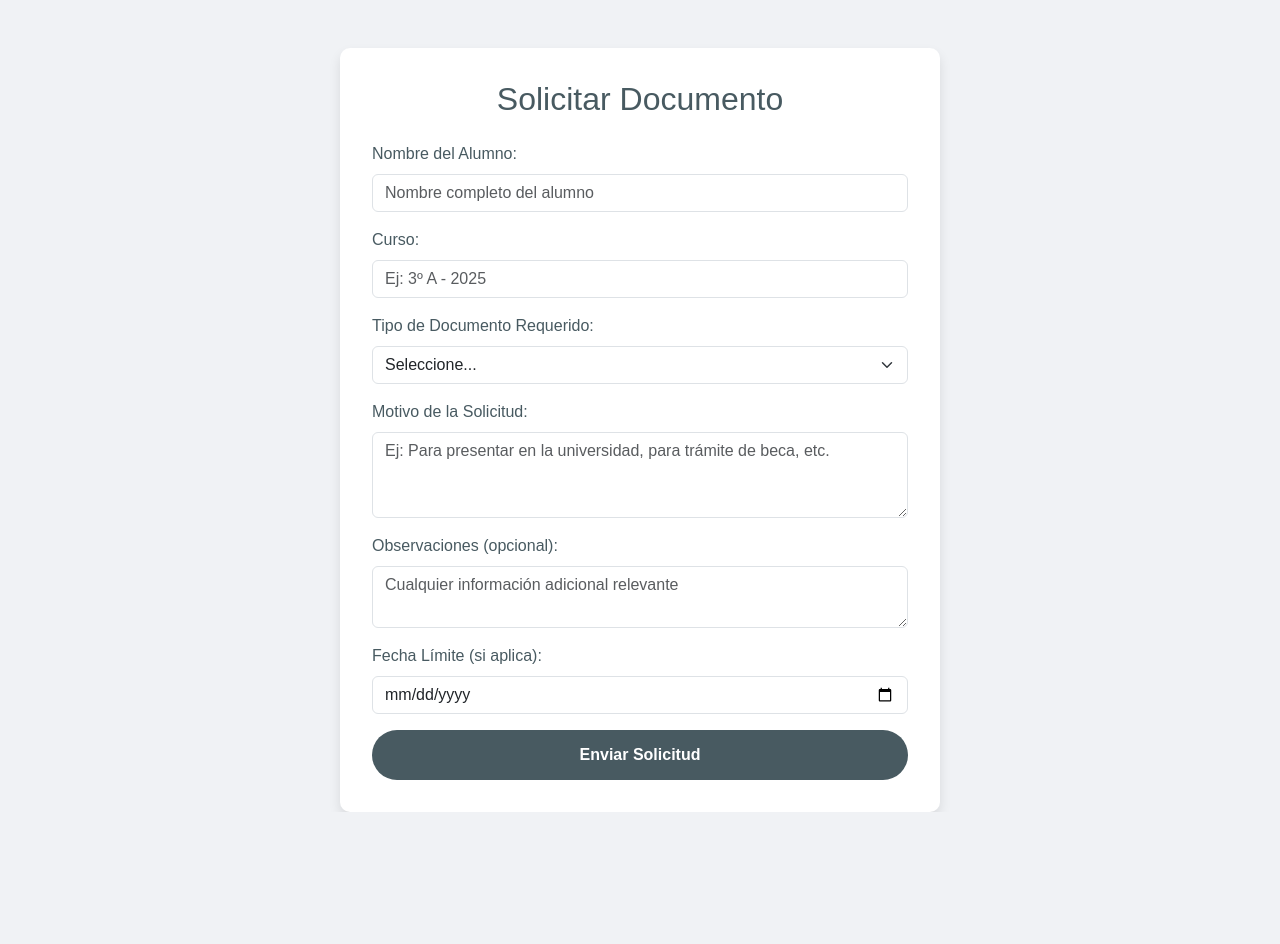
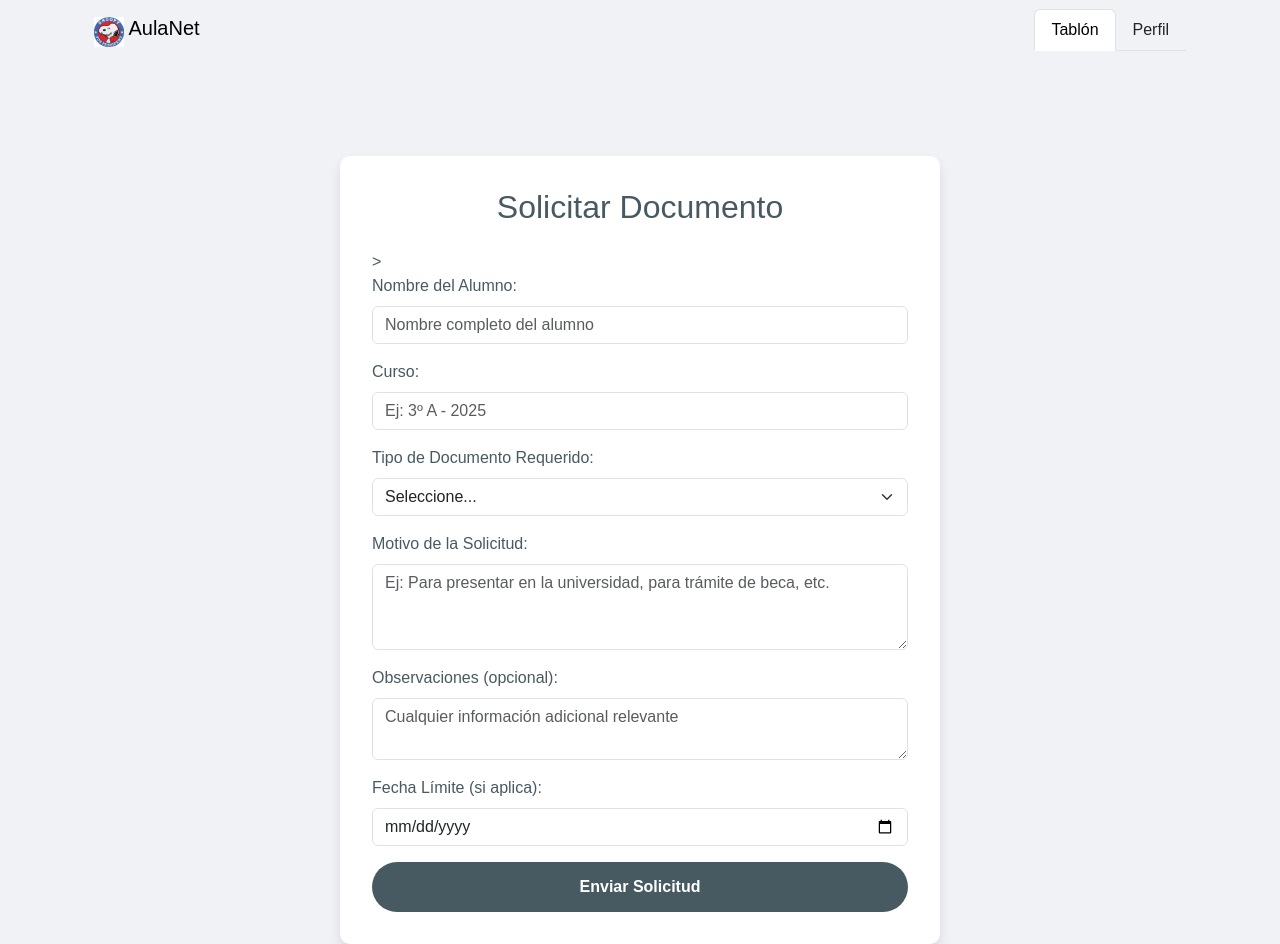
Before and after one commit to Stella40k/AulaNet, a plain HTML site: page frontend/solicitud.html in a window 1280 px wide. Before the commit the page ends 812 px from the top, so only its background shows below. Drawn offline with nearby package versions, Linux system fonts and the light colour scheme.

Commit message:
Se intentó terminar

```diff
--- a/frontend/assets/css/documentos_style.css
+++ b/frontend/assets/css/documentos_style.css
@@ -8,10 +8,10 @@
 }
 
 header{
-    background-color: var(--celeste);
+/*     background-color: var(--celeste); */
     text-align: center;
     box-shadow: 4px 4px;
-    margin: 0;
+    margin: auto;
     padding: 20px 0 0;
     border-radius: 0 0 20px 20px;
 }
@@ -36,13 +36,6 @@ header{
 .nav-bar1 li a:hover{
     background-color: var(--rosa);
     color: var(--blanco);
-}
-.row{
-    background-color: var(--verde);
-    border-radius: 10px;
-    padding: 15px;
-    margin: 20px;
-    box-shadow: 4px 4px;
 }
 
 .grid-container {
--- a/frontend/solicitud.html
+++ b/frontend/solicitud.html
@@ -8,10 +8,31 @@
     <link rel="stylesheet" href="assets/css/estilosoli.css">
 </head>
 <body>
+        <main class="container">
+        <header class="nav-bar0 nav-bar0">
+            <nav class="navbar navbar-expand-lg body-tertiary">
+                <div class="container-fluid">
+                    <a class="navbar-brand" href="perfil.html">
+                        <img src="assets/images/snoopy.jfif" alt="Logo" width="30" height="30" class="d-inline-block align-text-top">
+                        AulaNet
+                    </a>
+                      <ul class="nav nav-tabs">
+                          <li class="nav-item">
+                              <a class="nav-link active" aria-current="page" href="tablon.html">Tablón</a>
+                          </li>
+                          <li class="nav-item">
+                              <a class="nav-link text-dark" href="perfil.html">Perfil</a>
+                          </li>
+                      </ul>
+                    </div>
+        </header>
+<!-- Tablón -->
+    <div class="container-fluid mt-5">
+        <div class="row">
     <div class="container">
         <div class="form-container">
             <h2>Solicitar Documento</h2>
-            <form>
+            <form id="formSolicitud">>
                 <div class="mb-3">
                     <label for="nombreAlumno" class="form-label">Nombre del Alumno:</label>
                     <input type="text" class="form-control" id="nombreAlumno" placeholder="Nombre completo del alumno" required>
@@ -49,5 +70,13 @@
             </form>
         </div>
     </div>
+
+    <script>
+       document.getElementById("formSolicitud").addEventListener("submit", function(event) {
+        event.preventDefault(); // evita el envío real
+        alert("¡La solicitud fue enviada correctamente!");
+        this.reset(); // limpia los campos del formulario
+    });
+    </script>
 </body>
 </html>
```
Also changed, not shown: frontend/assets/css/sesion_style.css (+4 -4 lines), frontend/documentos.html (+1 -1 lines), 1 other file.
